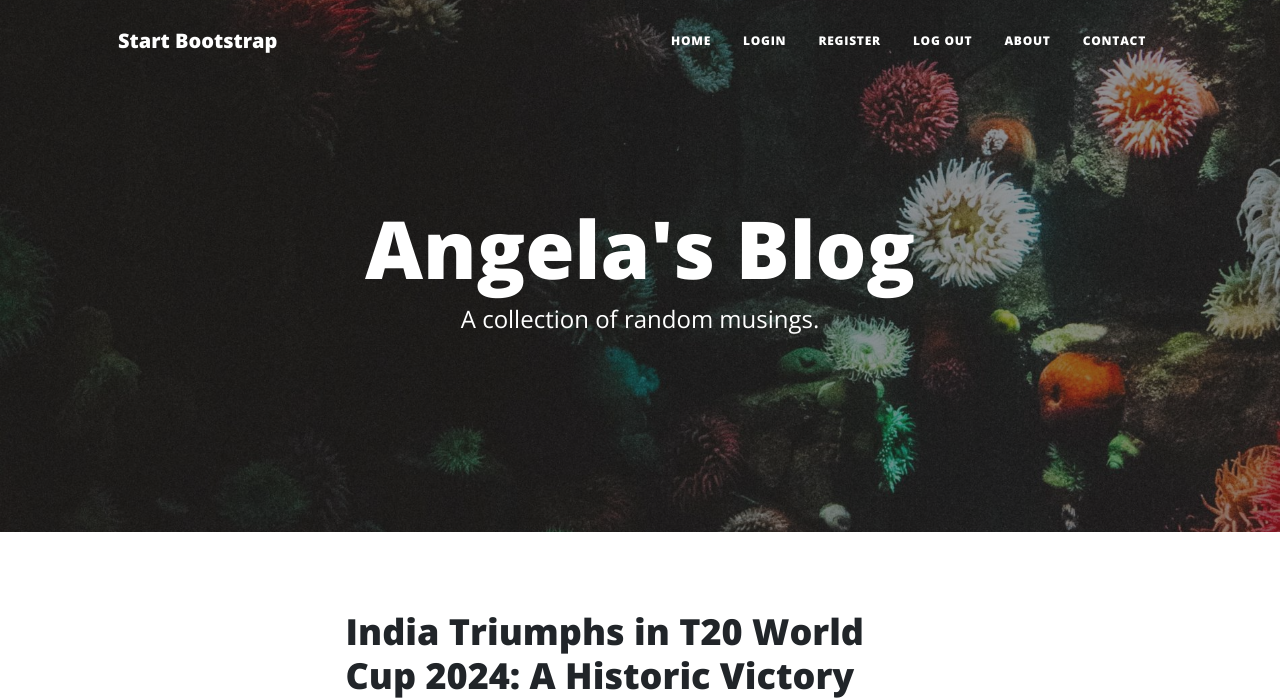
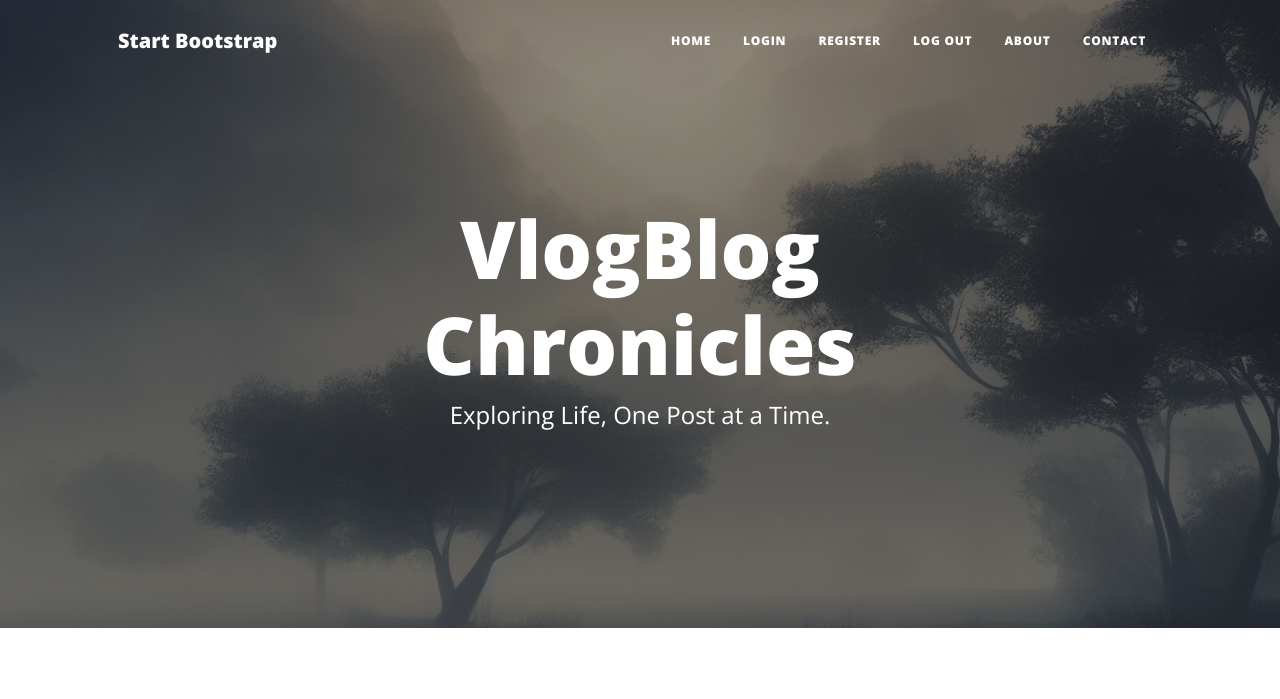
Before and after one commit to anandachanta19/100DaysOfCode, a Flask app: page / in a window 1280 px wide. Shown: the top 699 px of the page. Run offline with Flask 3, Linux system fonts and the light colour scheme; data comes from the database, SQL or seed files in the repository; some libraries are stand-ins or nearby versions.

Commit message:
Minor Changes

```diff
--- a/Blog Website( wih Authentication)/templates/index.html
+++ b/Blog Website( wih Authentication)/templates/index.html
@@ -9,8 +9,8 @@
     <div class="row gx-4 gx-lg-5 justify-content-center">
       <div class="col-md-10 col-lg-8 col-xl-7">
         <div class="site-heading">
-          <h1>Angela's Blog</h1>
-          <span class="subheading">A collection of random musings.</span>
+          <h1>VlogBlog Chronicles</h1>
+          <span class="subheading">Exploring Life, One Post at a Time.</span>
         </div>
       </div>
     </div>
```
Also changed, not shown: Blog Website( wih Authentication)/static/assets/img/home-bg.jpg.
